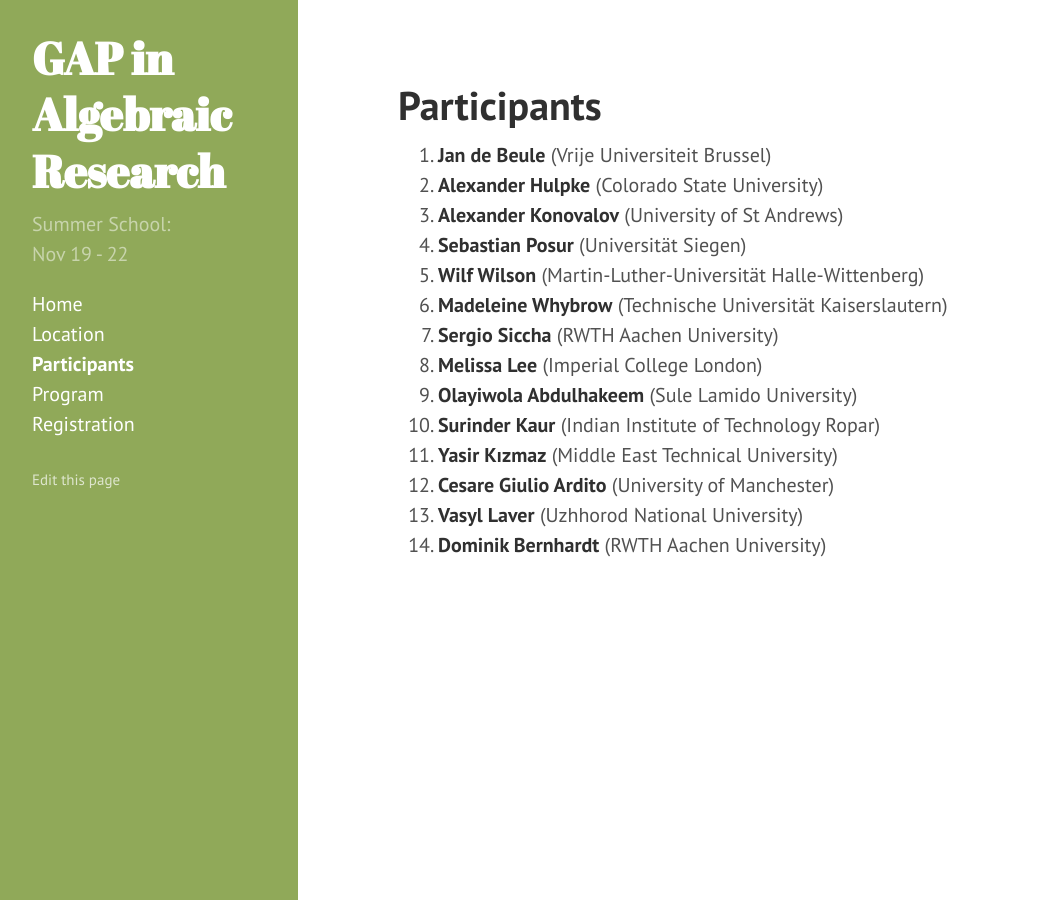
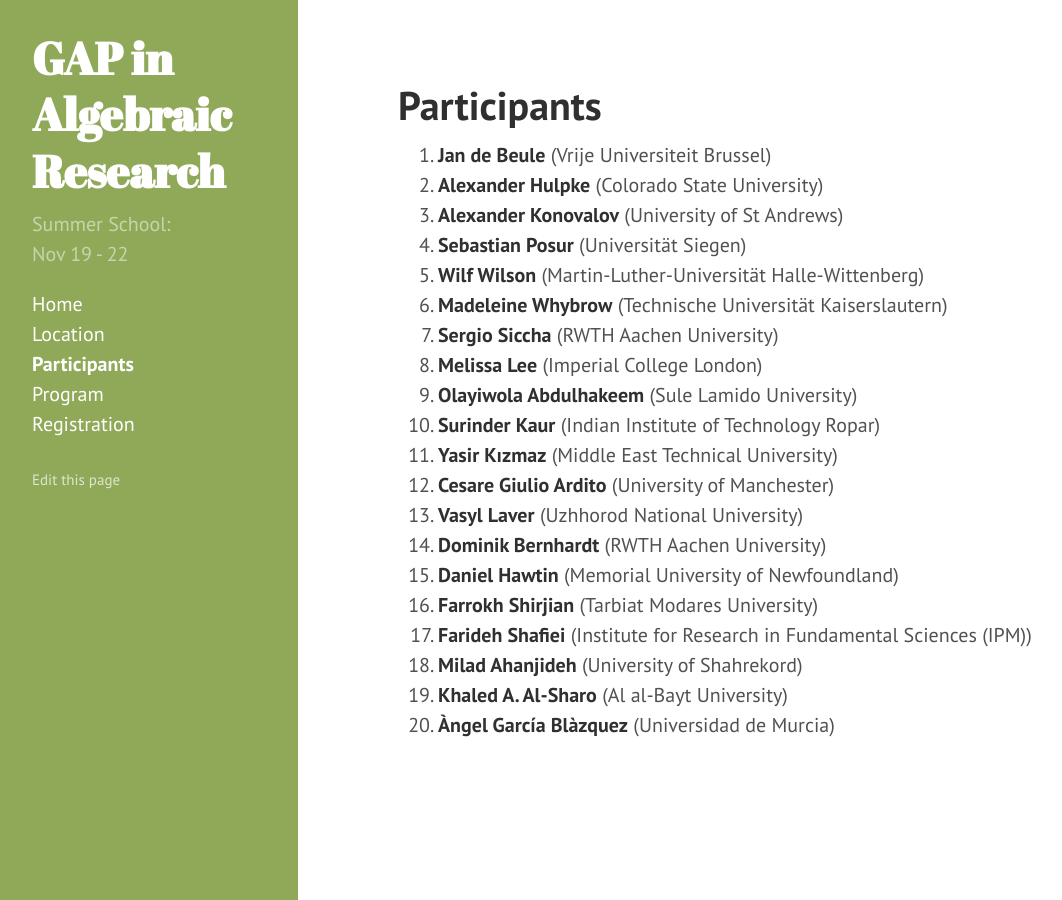
Before and after one commit to lbfm-rwth/gap-in-algebraic-research-2018, a Jekyll site: the page built from participants.md, in a window 1280 px wide. Shown: the whole page, without its empty margins (2-1064 px from the left). Built offline with Jekyll 4.4.1, drawn with Linux system fonts in a browser that asks for light colours.

Commit message:
Update participants

```diff
--- a/_data/participants.yml
+++ b/_data/participants.yml
@@ -26,3 +26,15 @@
   affiliation: Uzhhorod National University
 - name: Dominik Bernhardt
   affiliation: RWTH Aachen University
+- name: Daniel Hawtin
+  affiliation: Memorial University of Newfoundland
+- name: Farrokh Shirjian
+  affiliation: Tarbiat Modares University
+- name: Farideh Shafiei
+  affiliation: Institute for Research in Fundamental Sciences (IPM)
+- name: Milad Ahanjideh
+  affiliation: University of Shahrekord
+- name: Khaled A. Al-Sharo
+  affiliation: Al al-Bayt University
+- name: Àngel García Blàzquez
+  affiliation: Universidad de Murcia
```
